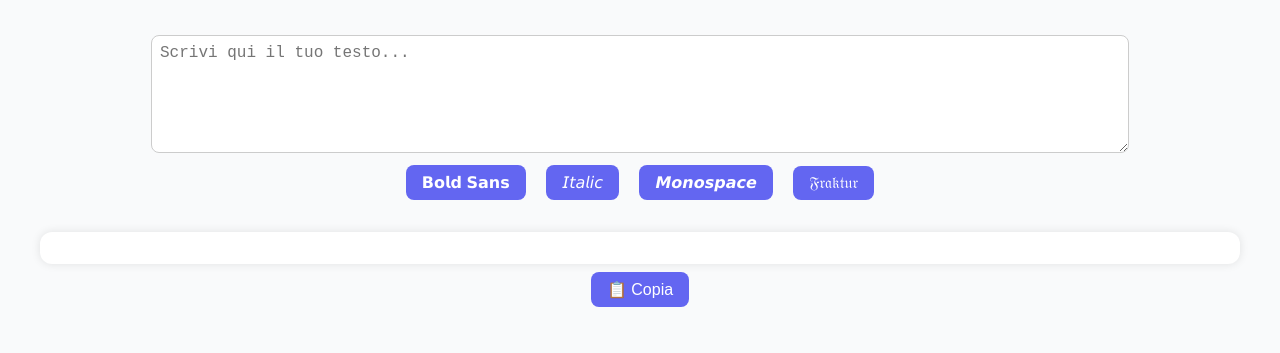
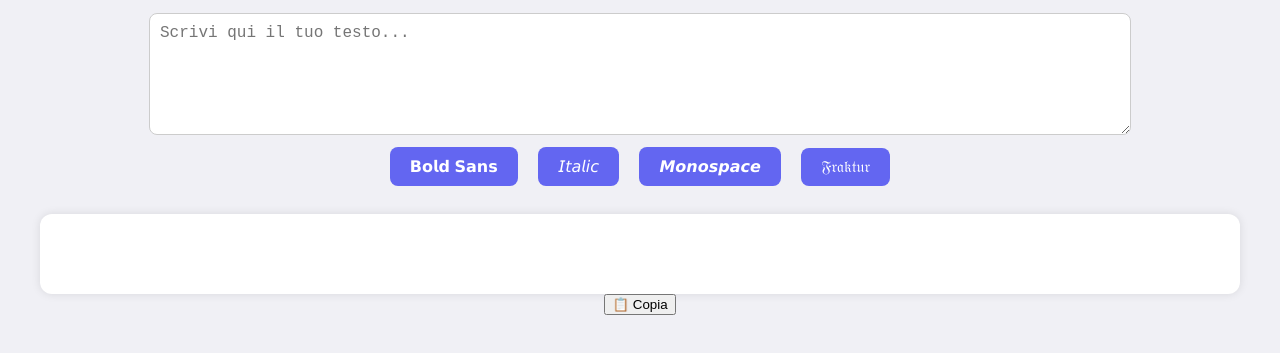
Before and after one commit to mrsbpier/sanset, a plain HTML site: page index.html in a window 1280 px wide. Shown: the part 101-454 px from the top of the page. Drawn offline with Linux system fonts and the light colour scheme.

Commit message:
Update style.css

```diff
--- a/style.css
+++ b/style.css
@@ -2,40 +2,44 @@ body {
   font-family: Arial, sans-serif;
   text-align: center;
   padding: 2rem;
-  background-color: #f9fafb;
+  background-color: #f0f0f5;
+}
+
+h1 {
+  margin-bottom: 1rem;
 }
 
 textarea {
   width: 80%;
   height: 100px;
-  padding: 0.5rem;
+  padding: 10px;
   border-radius: 8px;
   border: 1px solid #ccc;
-  margin-top: 1rem;
-  font-size: 1rem;
+  font-size: 16px;
 }
 
-button {
-  margin: 0.5rem;
-  padding: 0.5rem 1rem;
+.buttons button {
+  margin: 8px;
+  padding: 10px 20px;
   border-radius: 8px;
   border: none;
   background-color: #6366f1;
   color: white;
   cursor: pointer;
-  font-size: 1rem;
+  font-size: 16px;
 }
 
-button:hover {
+.buttons button:hover {
   background-color: #4f46e5;
 }
 
 .output {
-  margin-top: 1.5rem;
-  padding: 1rem;
-  background-color: white;
+  margin-top: 20px;
+  padding: 15px;
+  background: white;
   border-radius: 12px;
   box-shadow: 0 0 10px rgba(0,0,0,0.1);
-  font-size: 1.5rem;
+  min-height: 50px;
+  font-size: 20px;
   word-wrap: break-word;
 }
```
